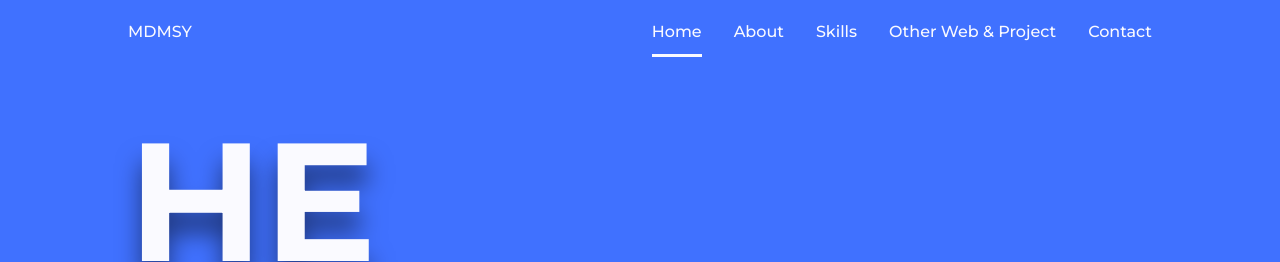
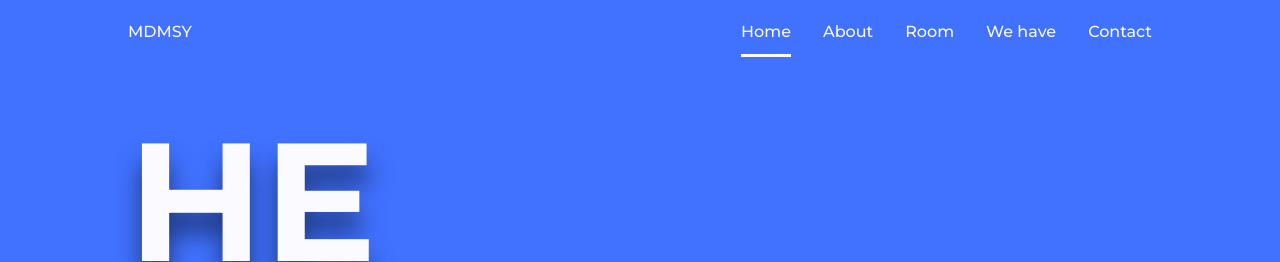
Before and after one commit to Manxtodd/manxtodd.github.io, a plain HTML site: page index.html in a window 1280 px wide. Shown: the top 262 px of the page. Drawn offline with nearby package versions, Linux system fonts and the light colour scheme.

Commit message:
Update index.html

```diff
--- a/index.html
+++ b/index.html
@@ -24,8 +24,8 @@
                     <ul class="nav__list">
                         <li class="nav__item"><a href="#home" class="nav__link active">Home</a></li>
                         <li class="nav__item"><a href="#about" class="nav__link">About</a></li>
-                        <li class="nav__item"><a href="#skills" class="nav__link">Skills</a></li>
-                        <li class="nav__item"><a href="#portfolio" class="nav__link">Other Web & Project</a></li>
+                        <li class="nav__item"><a href="#skills" class="nav__link">Room</a></li>
+                        <li class="nav__item"><a href="#portfolio" class="nav__link">We have</a></li>
                         <li class="nav__item"><a href="#contact" class="nav__link">Contact</a></li>
                     </ul>
                 </div>
```
